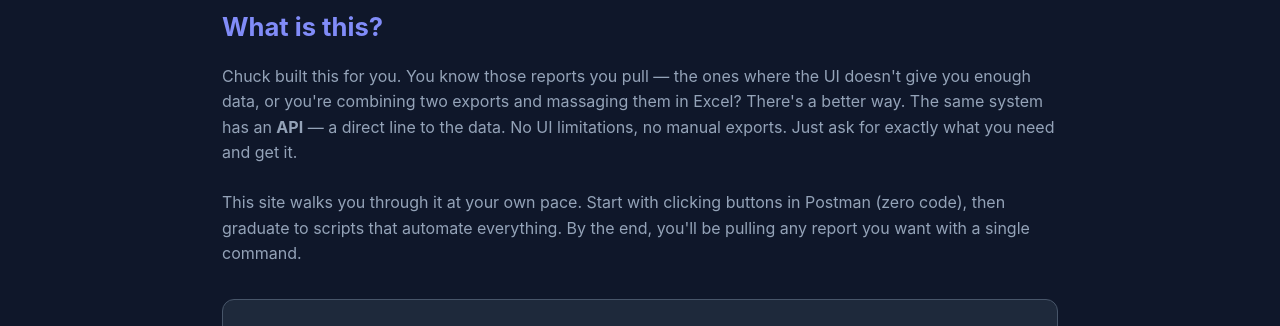
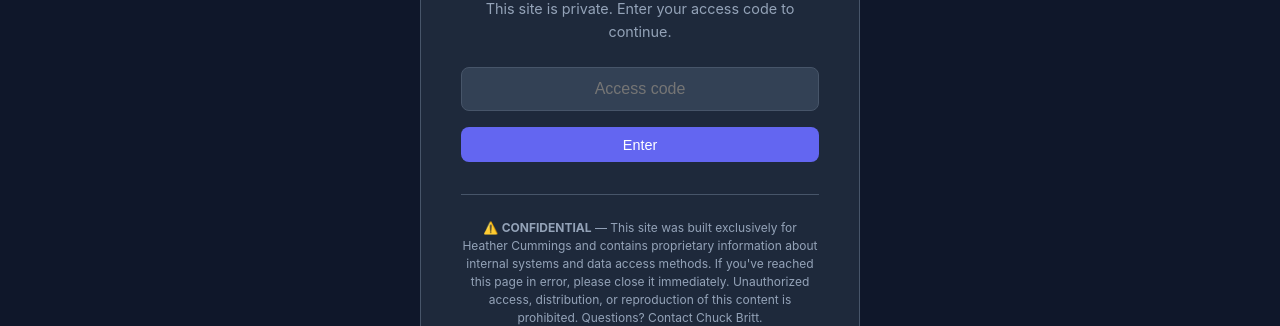
Before and after one commit to chckbrtt/heather-api-lab, a website: page index.html in a window 1280 px wide. Shown: the part 301-627 px from the top of the page. Drawn offline with Linux system fonts and the light colour scheme.

Commit message:
Add password gate + confidentiality disclaimer

```diff
--- a/index.html
+++ b/index.html
@@ -251,6 +251,29 @@
 </style>
 </head>
 <body>
+
+<!-- PASSWORD GATE -->
+<div id="authGate" style="display:flex;align-items:center;justify-content:center;min-height:100vh;background:var(--bg);padding:2rem;">
+  <div style="background:var(--surface);border:1px solid var(--border);border-radius:16px;padding:2.5rem;max-width:440px;width:100%;text-align:center;">
+    <div style="font-size:2.5rem;margin-bottom:1rem;">🔒</div>
+    <h2 style="margin-bottom:0.5rem;">Heather's API Lab</h2>
+    <p style="color:var(--text-muted);font-size:0.9rem;margin-bottom:1.5rem;">This site is private. Enter your access code to continue.</p>
+    <input type="password" id="gatePass" placeholder="Access code"
+      style="width:100%;padding:0.75rem;background:var(--surface2);border:1px solid var(--border);border-radius:8px;color:var(--text);font-size:1rem;text-align:center;margin-bottom:1rem;"
+      onkeydown="if(event.key==='Enter')checkGate()">
+    <button class="btn btn-primary" onclick="checkGate()" style="width:100%;justify-content:center;">Enter</button>
+    <p id="gateError" style="color:#f87171;font-size:0.85rem;margin-top:0.75rem;display:none;">Incorrect code. Check with Chuck if you need access.</p>
+
+    <div style="margin-top:2rem;padding-top:1.5rem;border-top:1px solid var(--border);">
+      <p style="color:var(--text-muted);font-size:0.75rem;line-height:1.5;">
+        ⚠️ <strong>CONFIDENTIAL</strong> — This site was built exclusively for Heather Cummings and contains proprietary information about internal systems and data access methods. If you've reached this page in error, please close it immediately. Unauthorized access, distribution, or reproduction of this content is prohibited. Questions? Contact Chuck Britt.
+      </p>
+    </div>
+  </div>
+</div>
+
+<!-- MAIN CONTENT (hidden until auth) -->
+<div id="mainContent" style="display:none;">
 
 <div class="hero">
   <h1>Welcome, <span>Heather</span> 👋</h1>
@@ -796,6 +819,32 @@ $data | Group-Object Department | ForEach-Object {
 
 <div class="toast" id="toast"></div>
 
+</div><!-- end mainContent -->
+
+<script>
+// Password gate — simple hash check (not meant to be Fort Knox, just a door)
+function checkGate() {
+  const pass = document.getElementById('gatePass').value;
+  // Simple hash to avoid plaintext password in source
+  const hash = Array.from(pass).reduce((h, c) => ((h << 5) - h + c.charCodeAt(0)) | 0, 0);
+  if (hash === -63729833) { // password: HeatherAPI2026
+    sessionStorage.setItem('heather-auth', '1');
+    document.getElementById('authGate').style.display = 'none';
+    document.getElementById('mainContent').style.display = 'block';
+  } else {
+    document.getElementById('gateError').style.display = 'block';
+    document.getElementById('gatePass').value = '';
+    document.getElementById('gatePass').focus();
+  }
+}
+
+// Check if already authed this session
+if (sessionStorage.getItem('heather-auth') === '1') {
+  document.getElementById('authGate').style.display = 'none';
+  document.getElementById('mainContent').style.display = 'block';
+}
+</script>
+
 <script>
 // Navigation
 function showSection(id, el) {
```
